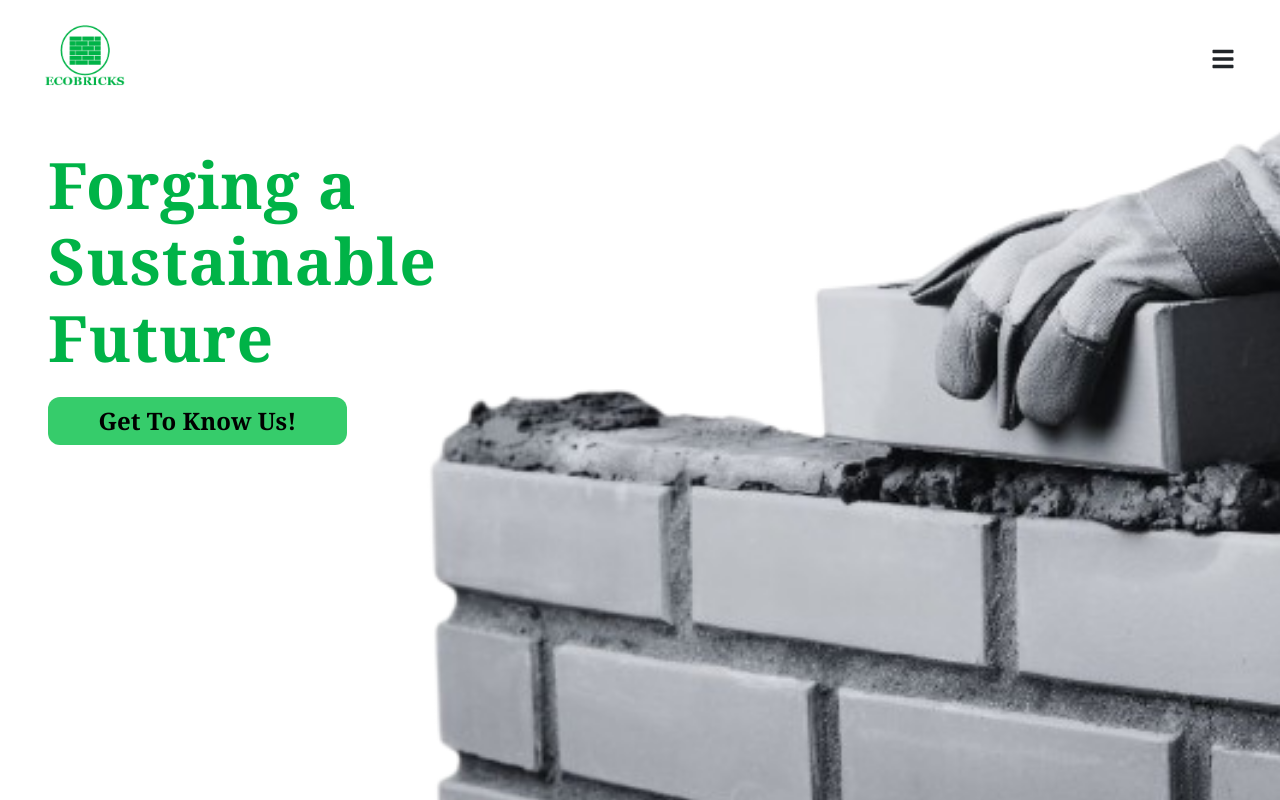
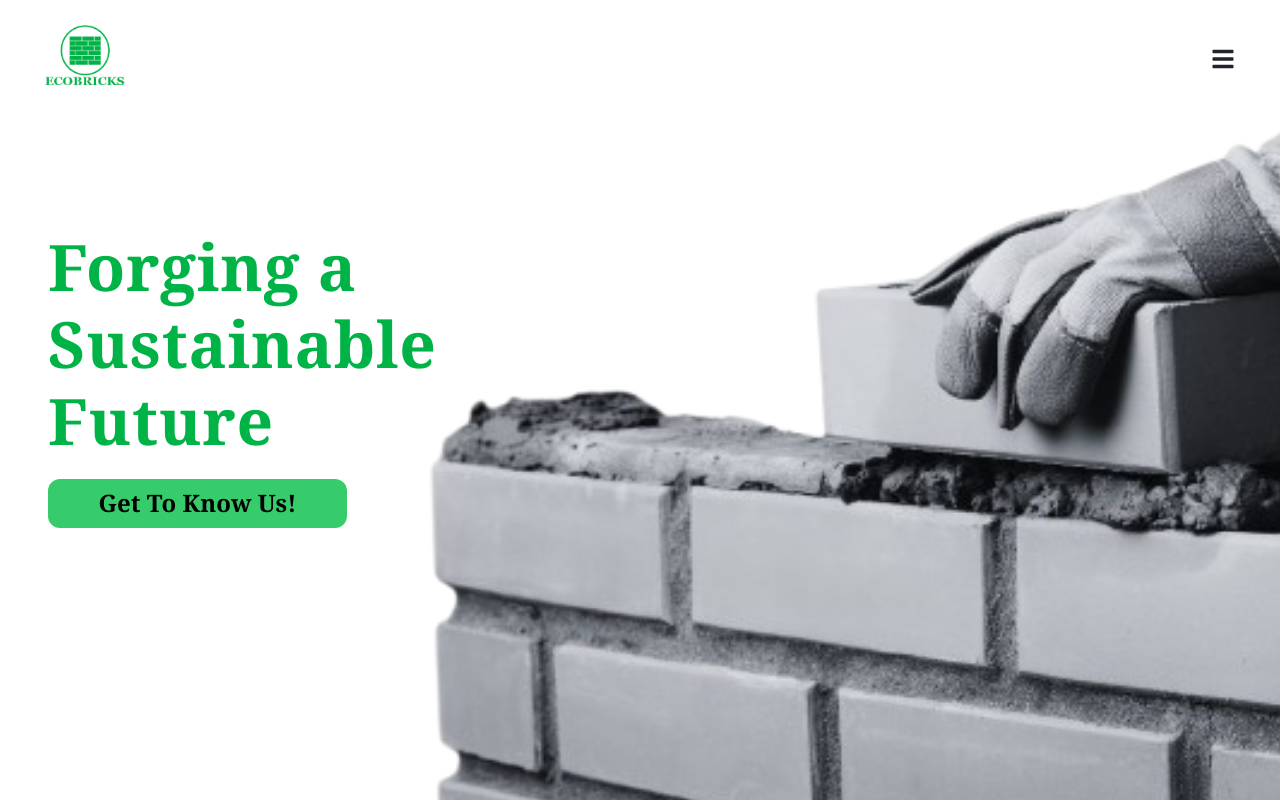
Before and after one commit to emanfj/ecobricks, a React (Create React App) app in the folder client/: page / in a window 1280 px wide. Shown: the top 800 px of the page. Built offline with nearby package versions, Linux system fonts and the light colour scheme.

Commit message:
modified

```diff
--- a/client/src/components/Hero/Hero.css
+++ b/client/src/components/Hero/Hero.css
@@ -1,7 +1,6 @@
 /* hero section */
 .hero-section {
   position: relative;
-  padding-top: 40px;
   width: 100%;
   min-height: 100vh;
   max-width: 100%; /* Set maximum width to 100% of the viewport */
@@ -25,6 +24,7 @@ line-height: 1.2;
 font-family: 'Georgia';
 letter-spacing: 0.05em;
 color: #000000;
+margin-top: 7%;
 }
 
 .hero-tagline p {
```
